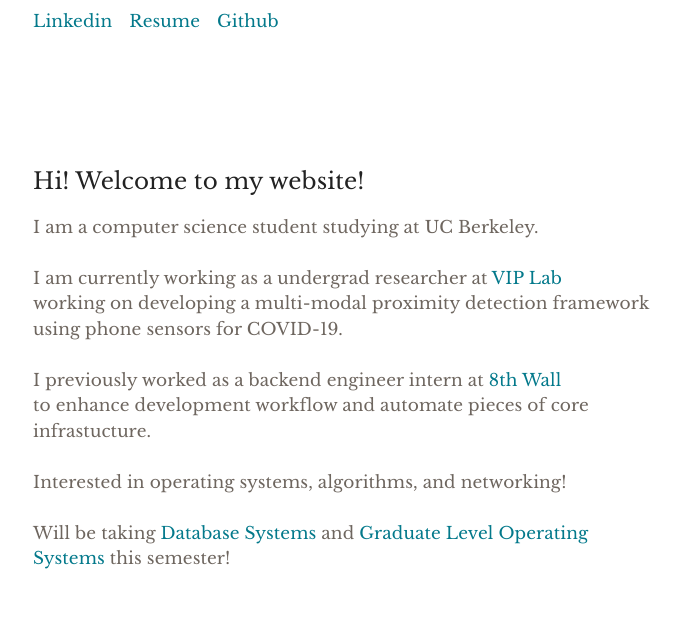
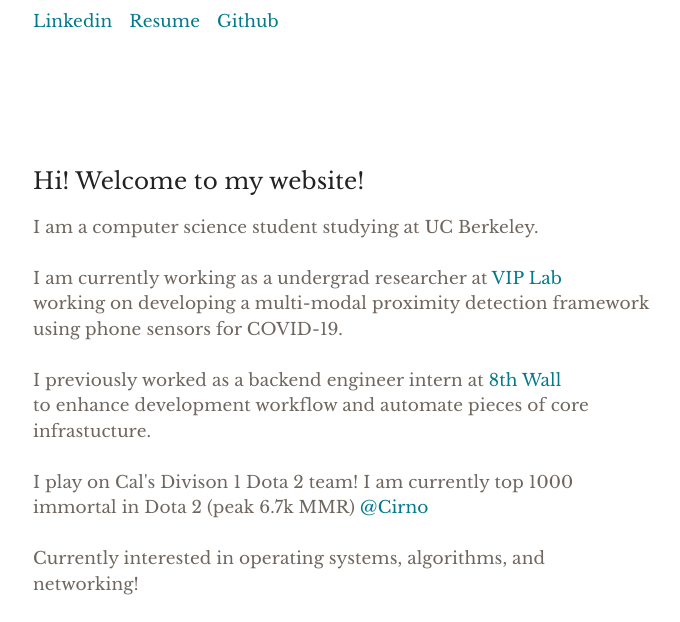
Before and after one commit to willislwang/willislwang.github.io, a plain HTML site: page index.html in a window 1280 px wide. Shown: the part 177-799 px from the top of the page, without its empty margins (297-977 px from the left). Drawn offline with nearby package versions, Linux system fonts and the light colour scheme.

Commit message:
Add dota 2

```diff
--- a/index.html
+++ b/index.html
@@ -136,16 +136,24 @@
       <div class="dim">
         I am a computer science student studying at UC Berkeley.
         <br><br>
+
         I am currently working as a undergrad researcher at <a class="light-blue" href="http://www-video.eecs.berkeley.edu/">VIP Lab</a>
         <br>
         working on developing a multi-modal proximity detection framework using phone sensors for COVID-19.
         <br><br>
+
         I previously worked as a backend engineer intern at <a class="light-blue" href="https://www.8thwall.com">8th Wall</a>
         <br>
         to enhance development workflow and automate pieces of core infrastucture.
         <br><br>
-        Interested in operating systems, algorithms, and networking!
+
+        I play on Cal's Divison 1 Dota 2 team! I am currently top 1000 immortal in Dota 2 (peak 6.7k MMR) <a class="light-blue" href="https://www.dota2.com/leaderboards/#americas-0">@Cirno</a>
         <br><br>
+
+        Currently interested in operating systems, algorithms, and networking!
+        <br><br>
+
+
         Will be taking <a class="light-blue" href="https://www2.eecs.berkeley.edu/Courses/CS186/">Database Systems</a> and <a class="light-blue" href="https://www2.eecs.berkeley.edu/Courses/CS262A/">Graduate Level Operating Systems</a> this semester!
       </div>
     </div>
```
